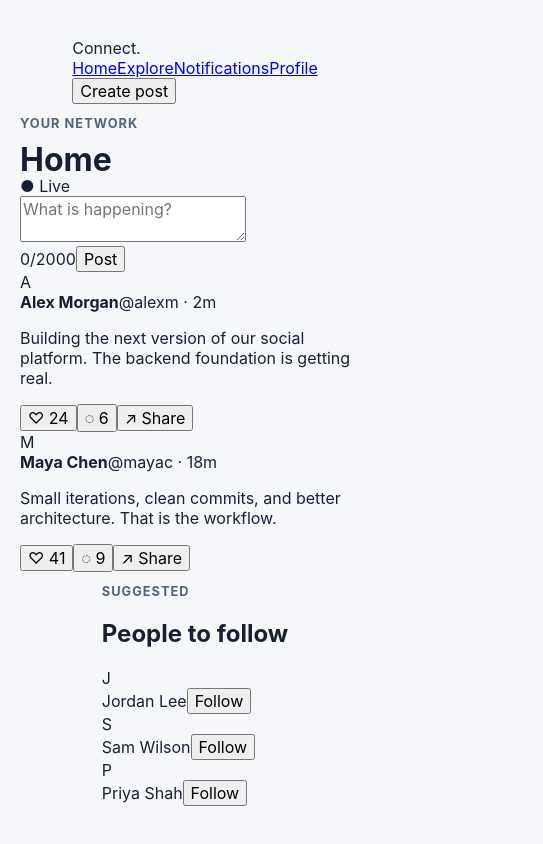
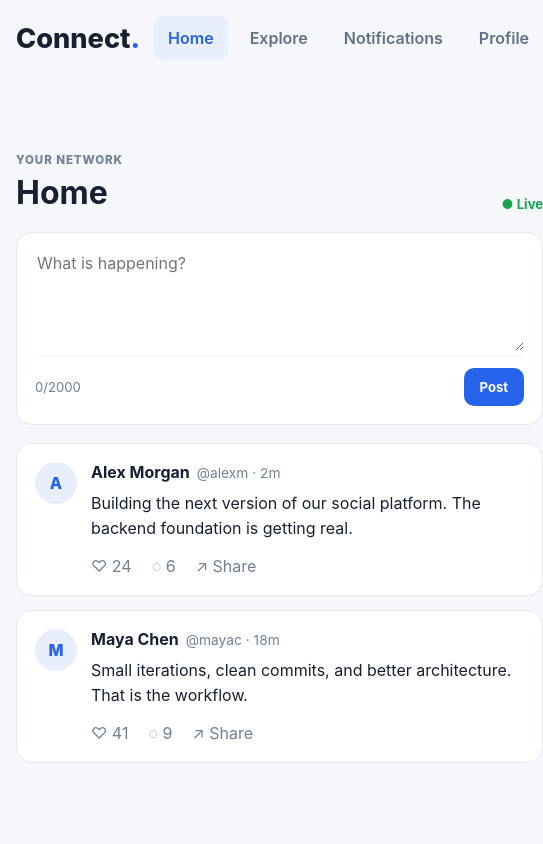
Before and after one commit to AlwinRiyas/CodeAlpha_SocialMedia, a React (Vite) app in the folder client/: page / in a window 390 px wide. Shown: the whole page, 543 px wide, since content can reach past the window. Built offline with nearby package versions, Linux system fonts and the light colour scheme.

Commit message:
feat(frontend): add responsive social feed interface

```diff
--- a/client/src/styles.css
+++ b/client/src/styles.css
@@ -1,76 +1,9 @@
-:root {
-  font-family: Inter, system-ui, -apple-system, BlinkMacSystemFont, "Segoe UI", sans-serif;
-  color: #172033;
-  background: #f5f7fb;
-  font-synthesis: none;
-  text-rendering: optimizeLegibility;
-}
-
-* {
-  box-sizing: border-box;
-}
-
-body {
-  margin: 0;
-  min-width: 320px;
-  min-height: 100vh;
-}
-
-button,
-input,
-textarea {
-  font: inherit;
-}
-
-.app-shell {
-  min-height: 100vh;
-  display: grid;
-  place-items: center;
-  padding: 32px 20px;
-}
-
-.welcome-card {
-  width: min(680px, 100%);
-  padding: 48px;
-  background: #ffffff;
-  border: 1px solid #e4e8f0;
-  border-radius: 20px;
-  box-shadow: 0 18px 50px rgba(23, 32, 51, 0.08);
-}
-
-.eyebrow {
-  margin: 0 0 12px;
-  font-size: 0.8rem;
-  font-weight: 700;
-  letter-spacing: 0.08em;
-  text-transform: uppercase;
-  color: #52627a;
-}
-
-h1 {
-  margin: 0;
-  font-size: clamp(2rem, 5vw, 3.25rem);
-  line-height: 1.05;
-}
-
-.description {
-  margin: 20px 0 28px;
-  color: #617089;
-  line-height: 1.7;
-}
-
-.status-badge {
-  display: inline-flex;
-  padding: 8px 12px;
-  border-radius: 999px;
-  background: #e8f7ee;
-  color: #166534;
-  font-size: 0.85rem;
-  font-weight: 700;
-}
-
-@media (max-width: 600px) {
-  .welcome-card {
-    padding: 32px 24px;
-  }
-}
+:root { font-family: Inter, system-ui, sans-serif; color: #172033; background: #f5f7fb; } * { box-sizing: border-box; } body { margin: 0; min-width: 320px; } button, input, textarea { font: inherit; } button { cursor: pointer; }
+.app-shell { min-height: 100vh; display: grid; grid-template-columns: 220px minmax(0, 720px) 300px; gap: 28px; max-width: 1320px; margin: auto; padding: 28px; }
+.sidebar { position: sticky; top: 28px; height: fit-content; } .brand { font-size: 1.7rem; font-weight: 800; margin-bottom: 42px; } .brand span { color: #2563eb; } nav { display: grid; gap: 8px; margin-bottom: 28px; } nav a { color: #617089; text-decoration: none; padding: 12px 14px; border-radius: 10px; font-weight: 600; } nav a:hover, nav .active { background: #e8eefc; color: #2563eb; }
+.feed { min-width: 0; } .feed-header { display: flex; justify-content: space-between; align-items: end; margin-bottom: 20px; } .eyebrow { margin: 0 0 6px; text-transform: uppercase; letter-spacing: .08em; font-size: .72rem; font-weight: 800; color: #718096; } h1,h2 { margin: 0; } h1 { font-size: 2rem; } .online { font-size: .82rem; color: #16a34a; font-weight: 700; }
+.composer,.post-card,.panel-card { background: #fff; border: 1px solid #e4e8f0; border-radius: 16px; } .composer { padding: 18px; margin-bottom: 18px; } textarea { width: 100%; min-height: 100px; border: 0; resize: vertical; outline: 0; font-size: 1rem; } .composer-footer { display: flex; justify-content: space-between; align-items: center; color: #718096; font-size: .82rem; border-top: 1px solid #eef1f6; padding-top: 12px; }
+.primary-button { border: 0; border-radius: 10px; padding: 11px 16px; background: #2563eb; color: white; font-weight: 700; } .primary-button:hover { background: #1d4ed8; }
+.post-list { display: grid; gap: 14px; } .post-card { padding: 18px; display: flex; gap: 14px; } .avatar { width: 42px; height: 42px; flex: 0 0 42px; border-radius: 50%; display: grid; place-items: center; background: #e8eefc; color: #2563eb; font-weight: 800; } .post-content { min-width: 0; flex: 1; } .post-meta { display: flex; gap: 7px; align-items: baseline; } .post-meta span { color: #718096; font-size: .86rem; } .post-content p { line-height: 1.55; margin: 9px 0 14px; } .post-actions { display: flex; gap: 20px; } .post-actions button { border: 0; background: transparent; color: #718096; padding: 0; }
+.right-panel { position: sticky; top: 28px; height: fit-content; } .panel-card { padding: 20px; } .panel-card h2 { font-size: 1.15rem; margin-bottom: 18px; } .suggestion { display: flex; align-items: center; gap: 10px; margin: 14px 0; } .suggestion span { flex: 1; font-weight: 600; } .suggestion button { border: 1px solid #d9e0ec; background: #fff; border-radius: 8px; padding: 7px 10px; font-weight: 700; }
+@media (max-width: 1050px) { .app-shell { grid-template-columns: 180px minmax(0, 1fr); } .right-panel { display: none; } } @media (max-width: 700px) { .app-shell { grid-template-columns: 1fr; padding: 16px; } .sidebar { position: static; display: flex; align-items: center; gap: 14px; } .brand { margin: 0; } nav { display: flex; overflow-x: auto; margin: 0; flex: 1; } nav a { white-space: nowrap; } .sidebar > .primary-button { display: none; } }
```
